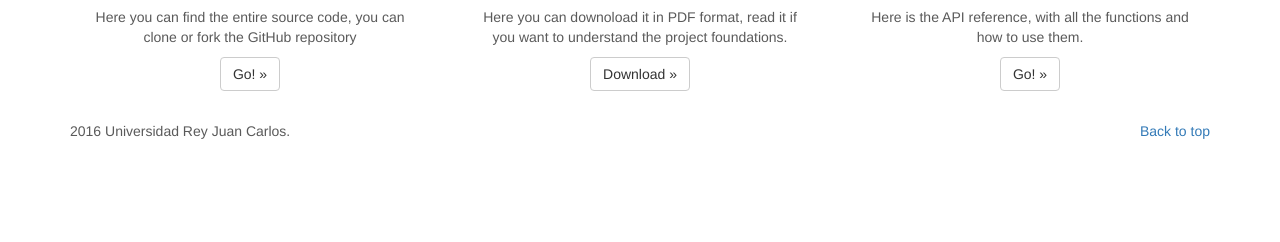
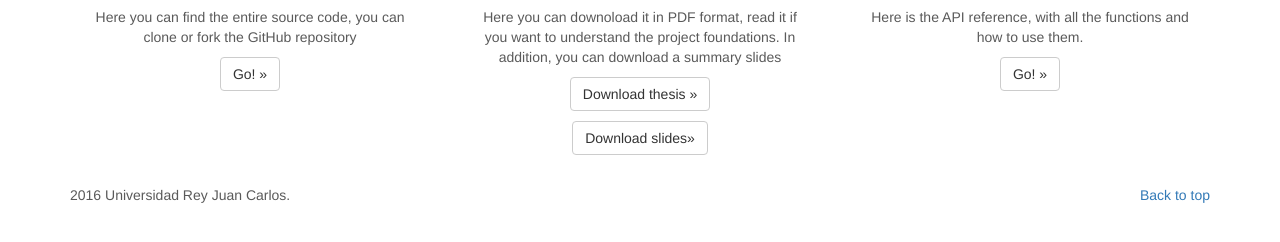
Before and after one commit to adrianalonsoba/web-THREEDC, a plain HTML site: page index.html in a window 1280 px wide. Shown: the part 682-924 px from the top of the page. Before the commit the page ends 873 px from the top, so only its background shows below. Drawn offline with nearby package versions, Linux system fonts and the light colour scheme.

Commit message:
añadido link a presentacion en español

```diff
--- a/index.html
+++ b/index.html
@@ -95,8 +95,9 @@
         <div class="col-lg-4">
            <h1 class="glyphicon glyphicon-book" aria-hidden="true"></h1>
           <h2>Degree thesis</h2>
-          <p>Here you can downoload it in PDF format, read it if you want to understand the project foundations.</p>
-          <p><a class="btn btn-default" href="https://github.com/adrianalonsoba/memoria-TFG/raw/master/degree_thesis.pdf" role="button">Download »</a></p>
+          <p>Here you can downoload it in PDF format, read it if you want to understand the project foundations. In addition, you can download a summary slides</p>
+          <p><a class="btn btn-default" href="https://github.com/adrianalonsoba/memoria-TFG/raw/master/degree_thesis.pdf" role="button">Download thesis »</a></p>
+          <p><a class="btn btn-default" href="https://github.com/adrianalonsoba/memoria-TFG/raw/master/presentacion/presentacion.pdf" role="button">Download slides»</a></p>
         </div><!-- /.col-lg-4 -->
         <div class="col-lg-4">
             <h1 class="glyphicon glyphicon-list-alt" aria-hidden="true"></h1>
```
